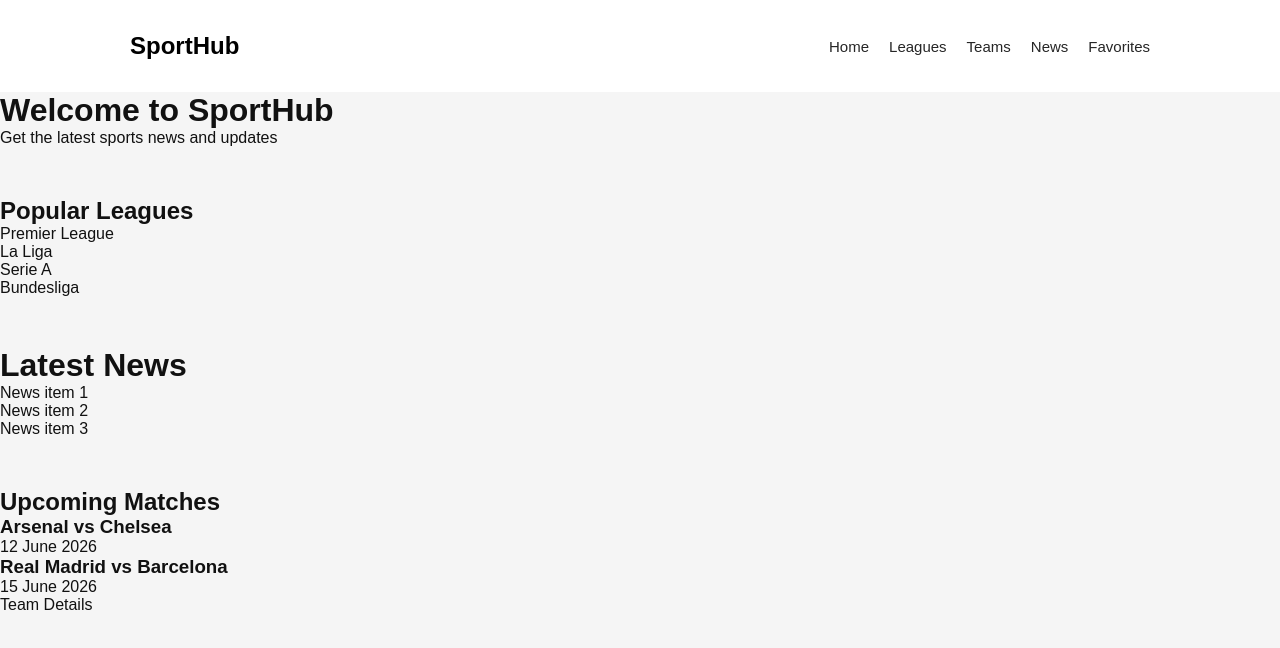
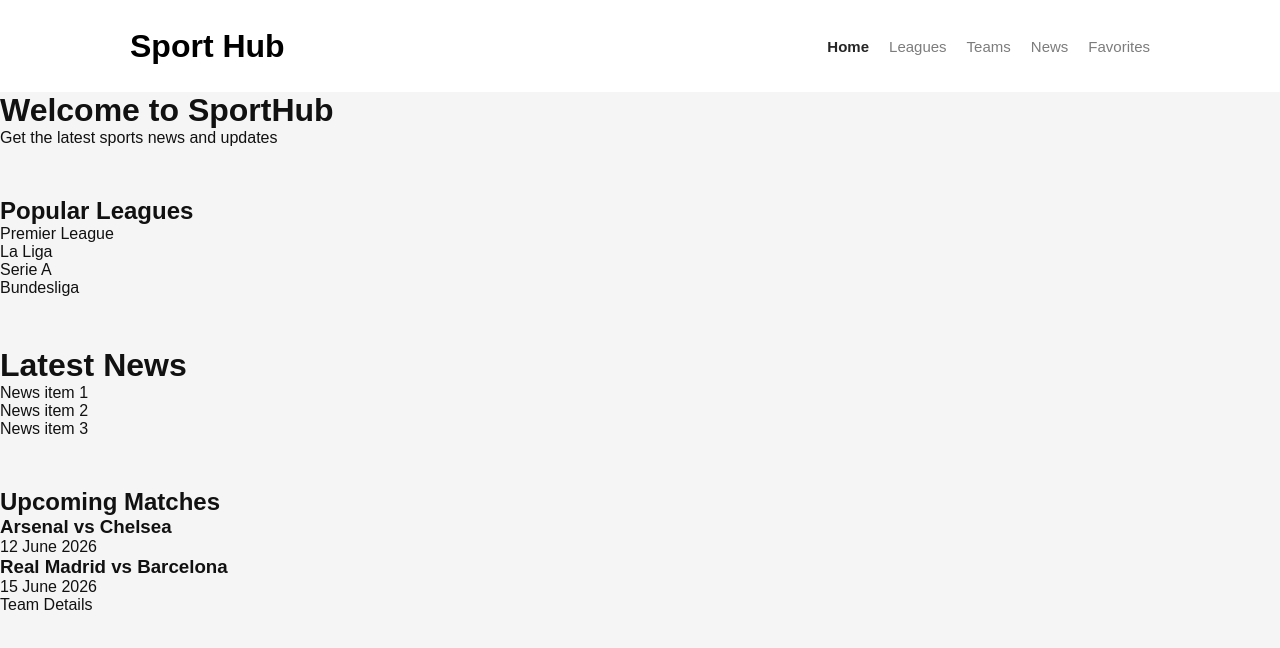
Before and after one commit to halynabondar/SportNews, a Next.js app: page / in a window 1280 px wide. Shown: the top 648 px of the page. Built offline with nearby package versions, Linux system fonts and the light colour scheme.

Commit message:
Add navigation bar with active links

```diff
--- a/src/components/Navbar/Navbar.module.css
+++ b/src/components/Navbar/Navbar.module.css
@@ -8,10 +8,10 @@
     align-items: center;
 }
 
-.navbar h3 {
-    font-size: 24px;
+.logo {
+    font-size: 32px;
     font-weight: 600;
-    font-family: Arial, sans-serif;
+    font-family: "Darkline", sans-serif;
 }
 
 .navbarList {
@@ -23,3 +23,19 @@
     font-weight: 400;
     color: #262626;
 }
+
+.navbarListItem {
+    cursor: pointer;
+}
+
+.link {
+    color: #262626;
+    opacity: 60%;
+    text-decoration: none;
+}
+
+.active {
+    color: #262626;
+    font-weight: 700;
+    text-decoration: none;
+}
--- a/src/components/Navbar/Navbar.tsx
+++ b/src/components/Navbar/Navbar.tsx
@@ -1,18 +1,37 @@
+"use client"
+
+import Link from "next/link"
+import {usePathname} from "next/navigation";
 import styles from "./Navbar.module.css"
 
+type NavLink = {
+    href: string;
+    label: string;
+};
+
+const links: NavLink[] = [
+    {href: "/", label: "Home"},
+    {href: "/leagues", label: "Leagues"},
+    {href: "/teams", label: "Teams"},
+    {href: "/news", label: "News"},
+    {href: "/favorites", label: "Favorites"},
+];
+
 export default function Navbar() {
+    const pathname = usePathname();
+
     return (
-    <div>
-      <nav className={styles.navbar}>
-          <h3>SportHub</h3>
-          <ul className={styles.navbarList}>
-              <li>Home</li>
-              <li>Leagues</li>
-              <li>Teams</li>
-              <li>News</li>
-              <li>Favorites</li>
-          </ul>
-      </nav>
-    </div>
+        <nav className={styles.navbar}>
+            <h3 className={styles.logo}>Sport Hub</h3>
+            <ul className={styles.navbarList}>
+                {links.map((link) => (
+                    <li key={link.href} className={styles.navbarListItem}>
+                        <Link href={link.href} className={pathname === link.href ? styles.active : styles.link}>
+                            {link.label}
+                        </Link>
+                    </li>
+                ))}
+            </ul>
+        </nav>
     )
 }
```
